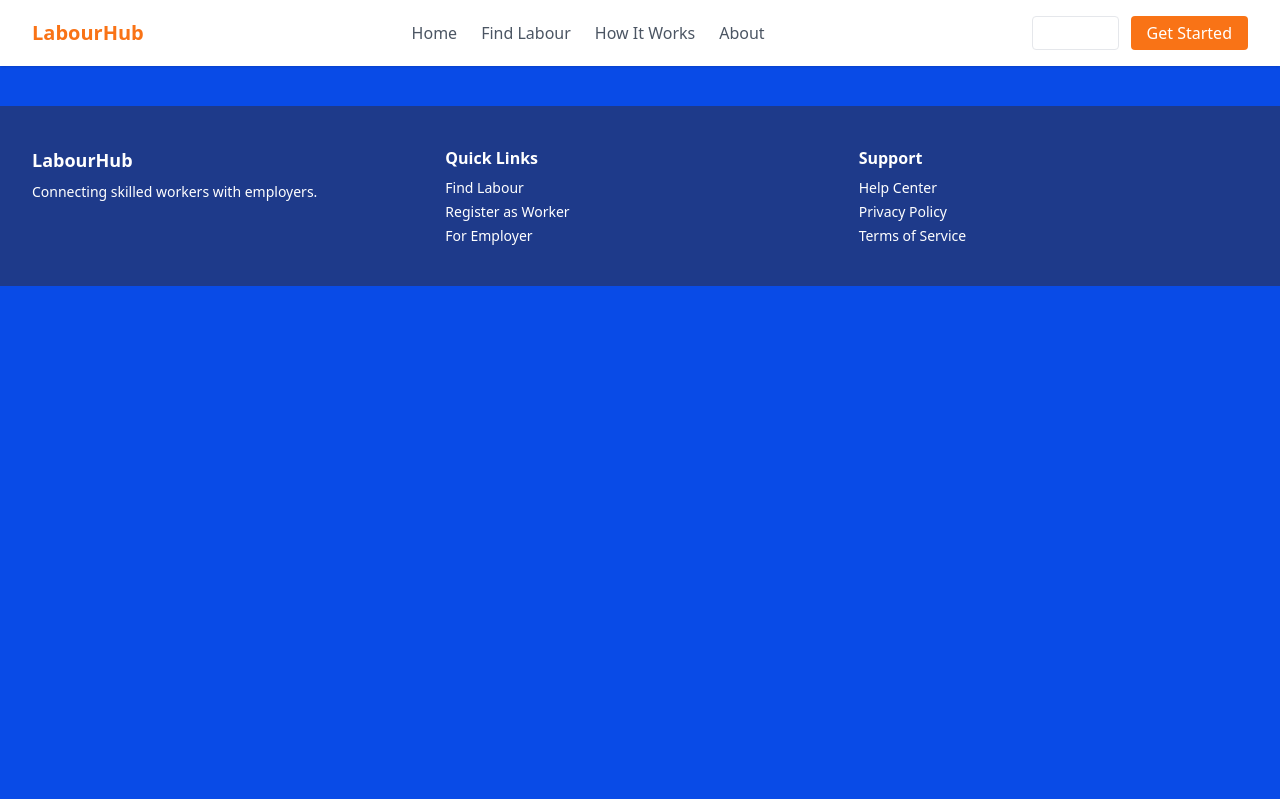
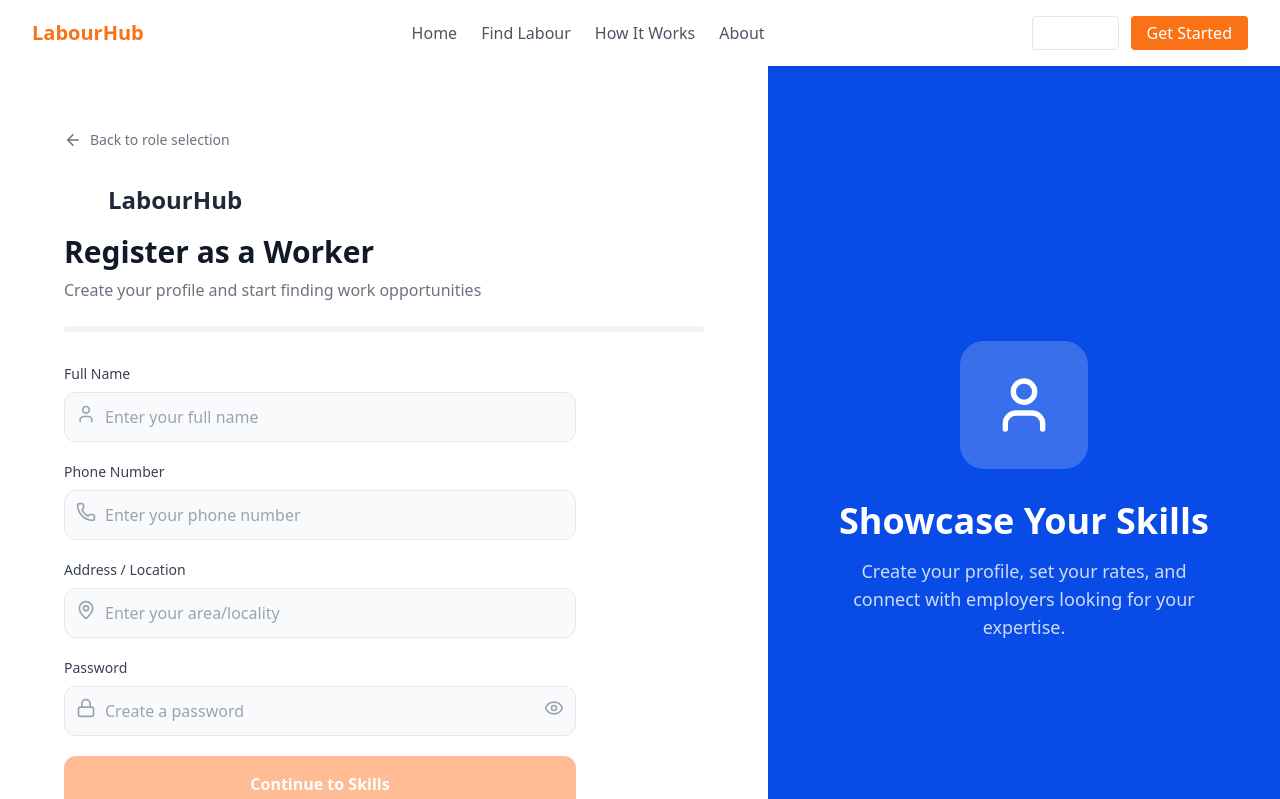
Before and after one commit to ravipchoudhary/labour_hub, a React (Vite) app in the folder labour_hub/: page /register in a window 1280 px wide. Shown: the top 799 px of the page. Built offline with nearby package versions, Linux system fonts and the light colour scheme.

Commit message:
labour register form

```diff
--- a/labour_hub/src/App.tsx
+++ b/labour_hub/src/App.tsx
@@ -3,7 +3,7 @@ import Header from "./components/common/Header";
 import Footer from "./components/common/Footer";
 import Dashboard from "./pages/Dashboard";
 import FindLabour from "./pages/FindLabour";
-
+import Register from "./pages/LabourRegister";
 function App() {
   return (
     <>
@@ -11,6 +11,7 @@ function App() {
       <Routes>
         <Route path="/" element={<Dashboard />} />
         <Route path="/find-labour" element={<FindLabour />} />
+        <Route path="/register" element={<Register />} />
       </Routes>
       <Footer />
     </>
--- /dev/null
+++ b/labour_hub/src/pages/LabourRegister.tsx
@@ -0,0 +1,91 @@
+import React from 'react';
+import { User, Phone, MapPin, Lock, Eye, ArrowLeft } from 'lucide-react';
+
+const Register = () => {
+  return (
+    <div className="flex min-h-screen font-sans">
+      {/* LEFT SIDE: THE FORM */}
+      <div className="w-full lg:w-[60%] p-8 md:p-16 bg-white overflow-y-auto">
+
+
+        <div className="flex items-center text-gray-500 mb-8 cursor-pointer">
+          <ArrowLeft size={18} className="mr-2" />
+          <span className="text-sm">Back to role selection</span>
+        </div>
+
+        <div className="flex items-center gap-2 mb-4">
+          <div className="bg-brandOrange p-2 rounded-lg">
+             <div className="w-5 h-5 bg-white rounded-sm"></div>
+          </div>
+          <h1 className="text-2xl font-bold text-gray-800">Labour<span className="text-brandOrange">Hub</span></h1>
+        </div>
+
+        <h2 className="text-3xl font-bold text-gray-900 mb-2">Register as a Worker</h2>
+        <p className="text-gray-500 mb-6">Create your profile and start finding work opportunities</p>
+
+
+        <div className="w-full h-1.5 bg-gray-100 rounded-full mb-8">
+          <div className="w-1/3 h-full bg-brandOrange rounded-full"></div>
+        </div>
+
+
+        <form className="space-y-5 max-w-lg">
+
+          <div className="space-y-2">
+            <label className="block text-sm font-medium text-gray-700">Full Name</label>
+            <div className="relative">
+              <User className="absolute left-3 top-3 text-gray-400" size={20} />
+              <input type="text" placeholder="Enter your full name" className="w-full pl-10 pr-4 py-3 border border-gray-200 rounded-xl focus:outline-none focus:ring-2 focus:ring-orange-500/20 focus:border-brandOrange bg-gray-50" />
+            </div>
+          </div>
+
+          <div className="space-y-2">
+            <label className="block text-sm font-medium text-gray-700">Phone Number</label>
+            <div className="relative">
+              <Phone className="absolute left-3 top-3 text-gray-400" size={20} />
+              <input type="tel" placeholder="Enter your phone number" className="w-full pl-10 pr-4 py-3 border border-gray-200 rounded-xl focus:outline-none focus:ring-2 focus:ring-orange-500/20 focus:border-brandOrange bg-gray-50" />
+            </div>
+          </div>
+
+          <div className="space-y-2">
+            <label className="block text-sm font-medium text-gray-700">Address / Location</label>
+            <div className="relative">
+              <MapPin className="absolute left-3 top-3 text-gray-400" size={20} />
+              <input type="text" placeholder="Enter your area/locality" className="w-full pl-10 pr-4 py-3 border border-gray-200 rounded-xl focus:outline-none focus:ring-2 focus:ring-orange-500/20 focus:border-brandOrange bg-gray-50" />
+            </div>
+          </div>
+
+          <div className="space-y-2">
+            <label className="block text-sm font-medium text-gray-700">Password</label>
+            <div className="relative">
+              <Lock className="absolute left-3 top-3 text-gray-400" size={20} />
+              <input type="password" placeholder="Create a password" className="w-full pl-10 pr-10 py-3 border border-gray-200 rounded-xl focus:outline-none focus:ring-2 focus:ring-orange-500/20 focus:border-brandOrange bg-gray-50" />
+              <Eye className="absolute right-3 top-3 text-gray-400 cursor-pointer" size={20} />
+            </div>
+          </div>
+
+          <button type="submit" className="w-full bg-[#FFBB94] hover:bg-brandOrange text-white font-semibold py-4 rounded-xl transition duration-200 mt-4">
+            Continue to Skills
+          </button>
+
+          <p className="text-center text-gray-500 text-sm mt-4">
+            Already have an account? <span className="text-brandOrange font-semibold cursor-pointer">Sign In</span>
+          </p>
+        </form>
+      </div>
+
+
+      <div className="hidden lg:flex w-[40%] bg-brandOrange flex-col items-center justify-center p-12 text-center">
+        <div className="w-32 h-32 bg-white/20 rounded-3xl flex items-center justify-center mb-8">
+          <User size={64} className="text-white" />
+        </div>
+        <h2 className="text-4xl font-bold text-white mb-4">Showcase Your Skills</h2>
+        <p className="text-white/80 text-lg max-w-sm">
+          Create your profile, set your rates, and connect with employers looking for your expertise.
+        </p>
+      </div>
+    </div>
+  );
+};
+
+export default Register;
```
Also changed, not shown: labour_hub/src/pages/abourRegister.jsx (added).
